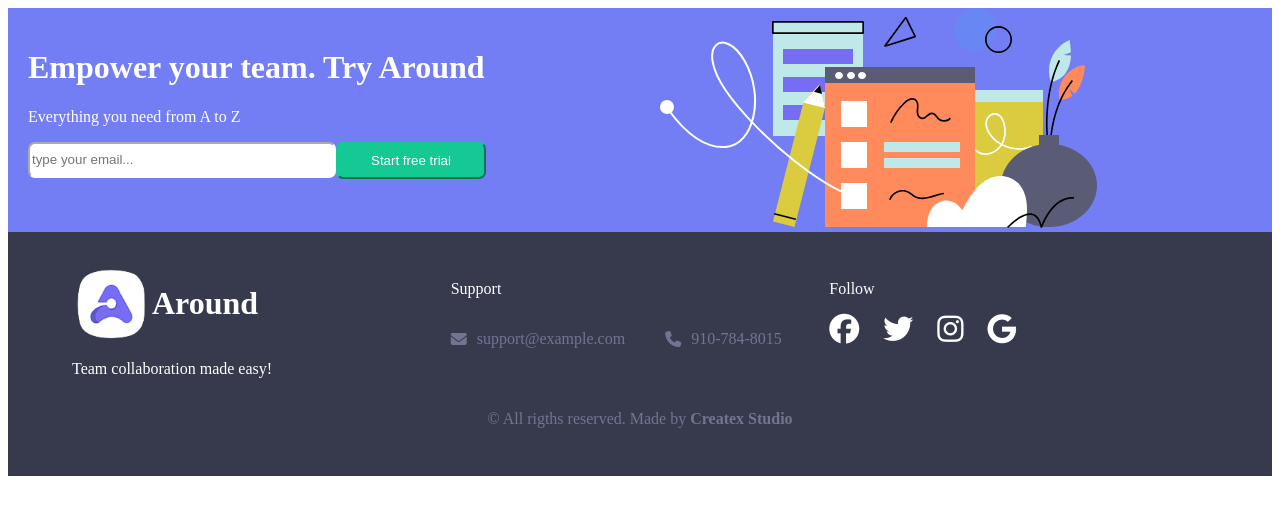
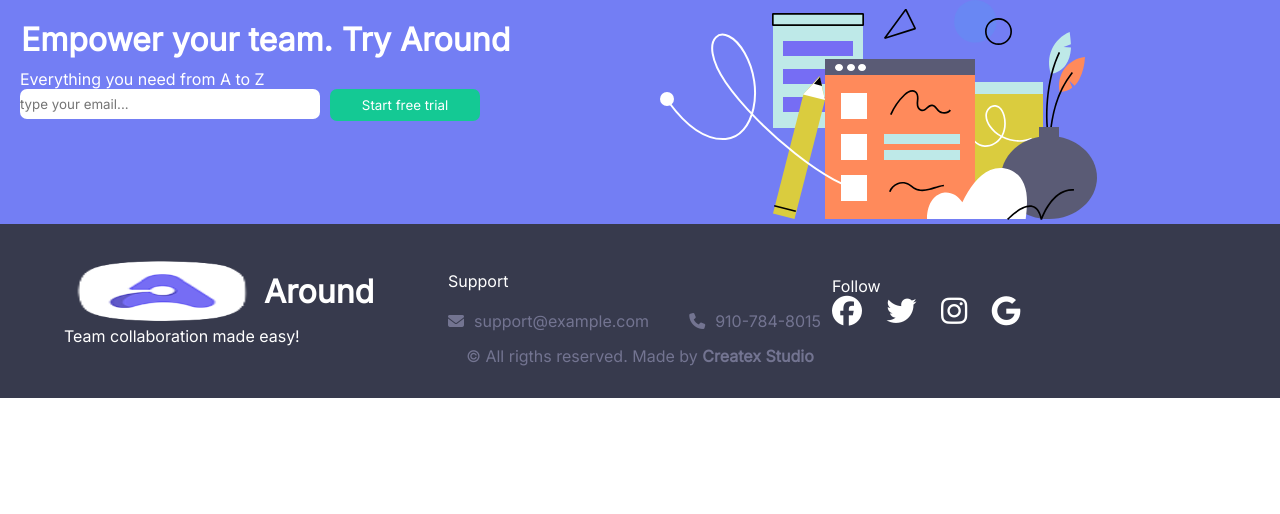
Before and after one commit to meeeww/laboratorioextra, a plain HTML site: page Pagina/footer.html in a window 1280 px wide. Drawn offline with Linux system fonts and the light colour scheme.

Commit message:
footer fallos corregidos

```diff
--- a/Pagina/estilos.css
+++ b/Pagina/estilos.css
@@ -1,3 +1,11 @@
+@import url('https://fonts.googleapis.com/css2?family=Inter&display=swap');
+
+*{
+    margin: 0;
+    padding: 0;
+    box-sizing: border-box;
+    font-family: 'Inter';
+}
 :root{
     --color_principal:#766df4;
     --color_secundario:#737491;
@@ -24,29 +32,33 @@
 
 .titulo{
     color: white;
-
+    padding: 0px 1px 10px;
 }
 
 .texto{
     color: white;
-
 }
 
 .email{
     background-color: white;
     border-radius: 7px;
     border-color: white;
+    border: none;
     height: 30px;
     width: 300px;
 }
 
 .boton{
     border-radius: 7px;
-    height: 37px;
+    height: 32px;
     width: 150px;
     color: white;
     background-color: #14c994;
-    border-color: #14c994;
+    border: none;
+}
+
+.cajatexto{
+    padding: 10px 1px 20px;
 }
 
 .cajaformulario{
@@ -70,23 +82,51 @@
 
 .contenedorizq{
     display: flex;
+    align-items: center;
 }
 
 
 .contenedorcentral{
     display: flex;
     align-items: center;
+    margin-top: 20px;
 }
 
+.contenedor2izq{
+    margin-top: 20px;
+}
 
 .imagenizq{
-    height: 80px;
-    width: 80px;
+    height: 70px;
+    width: 200px;
 }
 
 .textocolor{
     color: white;
+}
 
+.div_footerCen{
+    display: flex;
+    flex-direction: column;
+    justify-content: center;
+}
+
+.iconos{
+    margin-top: 20px;
+}
+
+.div_footerDer{
+    display: flex;
+    flex-direction: column;
+    justify-content: center;
+}
+
+.textocolorgris{
+    color: #737491;
+}
+
+#titulo1{
+    font-size: 20px;
 }
 
 .textoemail{
@@ -123,3 +163,7 @@
     justify-content: center;
     color:#737491;
 }
+
+.textocopy{
+    margin-top: 50px;
+}
```
